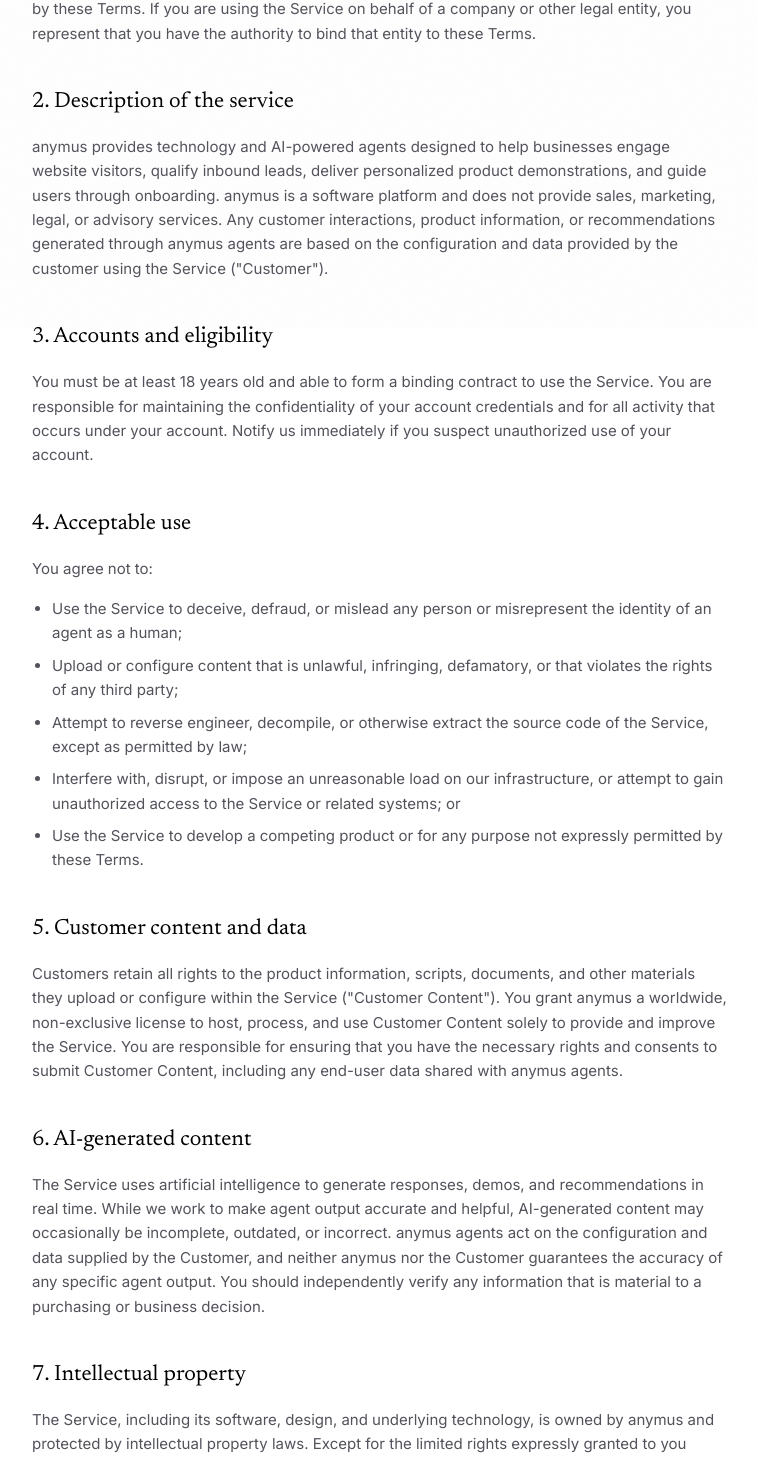
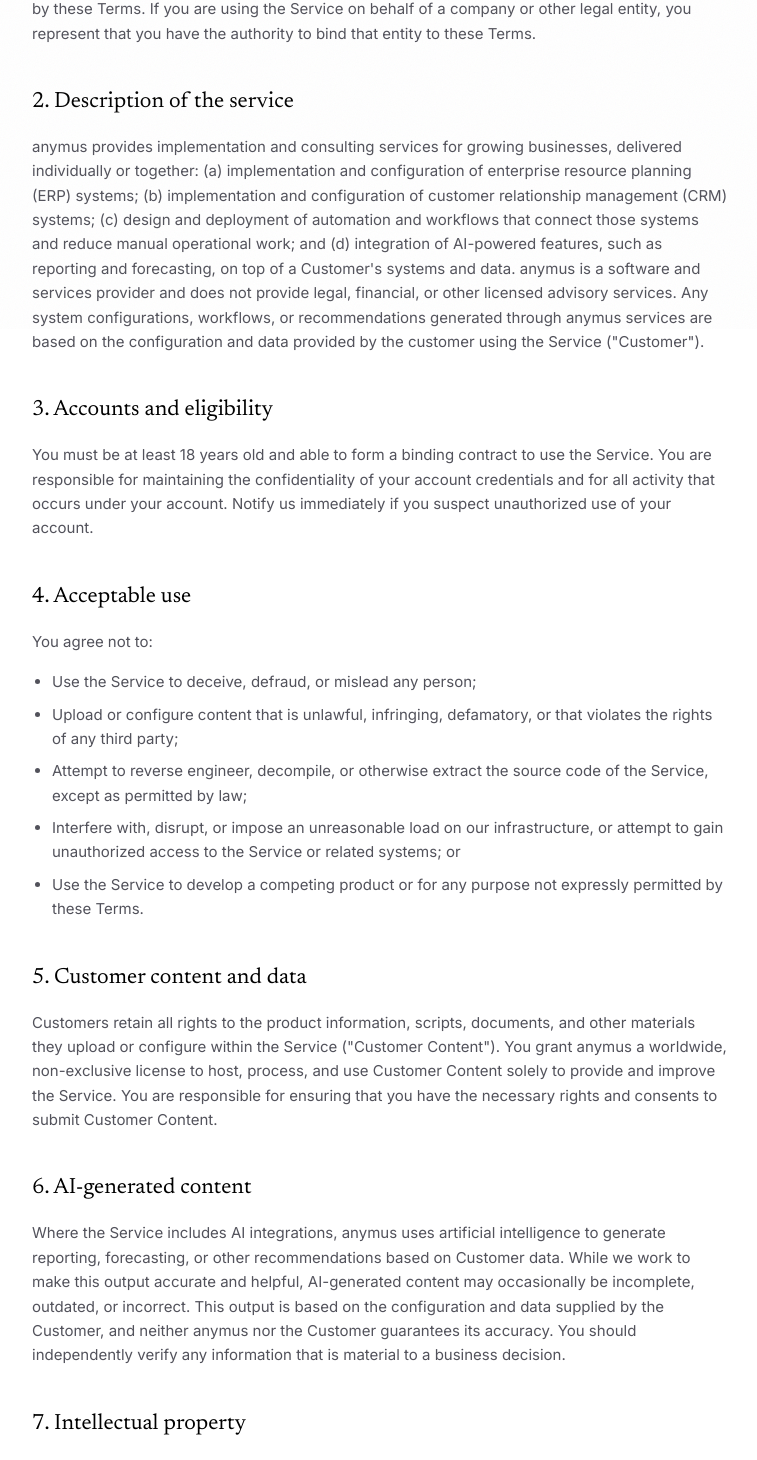
Before and after one commit to anymus-in/website, a Next.js app: page /terms in a window 1280 px wide. Shown: the part 471-1931 px from the top of the page, without its empty margins (260-1017 px from the left). Built offline with nearby package versions, Linux system fonts and the light colour scheme.

Commit message:
rebrand legal pages for ERP/CRM focus; update AnnouncementBar

```diff
--- a/src/app/cookies/page.tsx
+++ b/src/app/cookies/page.tsx
@@ -49,11 +49,6 @@
             pages are viewed and how visitors navigate the site, so we can
             improve it over time.
           </li>
-          <li>
-            <span className="text-[#18181B] font-medium">Chat and agent cookies</span>{" "}
-            — used by anymus agents embedded on our or a Customer&apos;s site
-            to maintain conversation context across a session.
-          </li>
         </ul>
       </LegalSection>
 
--- a/src/app/privacy/page.tsx
+++ b/src/app/privacy/page.tsx
@@ -15,9 +15,9 @@
           &quot;us,&quot; or &quot;our&quot;) collects, uses, discloses, and protects
           information when you visit our website or use our platform
           (collectively, the &quot;Service&quot;). It applies to visitors,
-          prospective customers, and Customers who use anymus to deploy AI
-          agents on their own sites (each, a &quot;Customer&quot;), as well as the
-          end users who interact with those agents.
+          prospective customers, and Customers who engage anymus to
+          implement ERP or CRM systems, automate workflows, or integrate
+          AI on top of their data (each, a &quot;Customer&quot;).
         </p>
       </LegalSection>
 
@@ -31,14 +31,9 @@
           </li>
           <li>
             <span className="text-[#18181B] font-medium">Customer Content</span>{" "}
-            — product information, documents, and configuration data
-            Customers upload to power their AI agents.
-          </li>
-          <li>
-            <span className="text-[#18181B] font-medium">Conversation data</span>{" "}
-            — messages exchanged between end users and anymus agents,
-            including questions asked and information shared during a demo
-            or onboarding session.
+            — business data, documents, and system configuration
+            information Customers provide to power their ERP, CRM, and
+            automation systems.
           </li>
           <li>
             <span className="text-[#18181B] font-medium">Usage and device data</span>{" "}
@@ -54,8 +49,8 @@
         <ul className="list-disc pl-5 space-y-2">
           <li>Provide, operate, and maintain the Service;</li>
           <li>
-            Power AI agents that engage visitors, qualify leads, and guide
-            onboarding on behalf of our Customers;
+            Power the systems, workflows, and AI integrations we implement
+            on behalf of our Customers;
           </li>
           <li>Respond to support requests and communicate with you;</li>
           <li>Monitor, analyze, and improve the performance and safety of the Service; and</li>
@@ -65,14 +60,14 @@
 
       <LegalSection heading="4. AI processing">
         <p>
-          anymus agents use artificial intelligence, including large language
-          models, to process conversation data and Customer Content in order
-          to generate responses in real time. This processing may involve
-          sending relevant data to third-party AI model providers under
-          contractual terms that restrict their use of the data to providing
-          the requested processing. anymus does not use Customer Content or
-          end-user conversation data to train models for the benefit of other
-          customers.
+          Where a Customer engages anymus for AI integrations, anymus may
+          use artificial intelligence to process Customer Content in order
+          to generate reporting, forecasting, or other insights. This
+          processing may involve sending relevant data to third-party AI
+          model providers under contractual terms that restrict their use
+          of the data to providing the requested processing. anymus does
+          not use Customer Content to train models for the benefit of
+          other customers.
         </p>
       </LegalSection>
 
@@ -96,9 +91,8 @@
           </li>
           <li>
             <span className="text-[#18181B] font-medium">The Customer</span>{" "}
-            — when you interact with an anymus agent embedded on a
-            Customer&apos;s site, your conversation data is shared with that
-            Customer;
+            — system configuration and business data you provide is used to
+            deliver the engagement you&apos;ve contracted us for;
           </li>
           <li>
             <span className="text-[#18181B] font-medium">Legal and safety</span>{" "}
@@ -120,8 +114,7 @@
           We retain information for as long as needed to provide the
           Service, comply with our legal obligations, resolve disputes, and
           enforce our agreements. Customers can request deletion of their
-          Customer Content and associated conversation data, subject to any
-          legal retention requirements.
+          Customer Content, subject to any legal retention requirements.
         </p>
       </LegalSection>
 
@@ -130,10 +123,7 @@
           Depending on your location, you may have the right to access,
           correct, export, or delete your personal information, or to object
           to or restrict certain processing. To exercise these rights,
-          contact us using the details below. If you are an end user who
-          interacted with an anymus agent on a Customer&apos;s website, you may
-          also need to contact that Customer directly, as they control the
-          underlying data.
+          contact us using the details below.
         </p>
       </LegalSection>
 
--- a/src/app/terms/page.tsx
+++ b/src/app/terms/page.tsx
@@ -24,14 +24,20 @@
 
       <LegalSection heading="2. Description of the service">
         <p>
-          anymus provides technology and AI-powered agents designed to help
-          businesses engage website visitors, qualify inbound leads, deliver
-          personalized product demonstrations, and guide users through
-          onboarding. anymus is a software platform and does not provide
-          sales, marketing, legal, or advisory services. Any customer
-          interactions, product information, or recommendations generated
-          through anymus agents are based on the configuration and data
-          provided by the customer using the Service (&quot;Customer&quot;).
+          anymus provides implementation and consulting services for
+          growing businesses, delivered individually or together: (a)
+          implementation and configuration of enterprise resource planning
+          (ERP) systems; (b) implementation and configuration of customer
+          relationship management (CRM) systems; (c) design and deployment
+          of automation and workflows that connect those systems and
+          reduce manual operational work; and (d) integration of
+          AI-powered features, such as reporting and forecasting, on top
+          of a Customer&apos;s systems and data. anymus is a software and
+          services provider and does not provide legal, financial, or
+          other licensed advisory services. Any system configurations,
+          workflows, or recommendations generated through anymus services
+          are based on the configuration and data provided by the customer
+          using the Service (&quot;Customer&quot;).
         </p>
       </LegalSection>
 
@@ -49,8 +55,7 @@
         <p>You agree not to:</p>
         <ul className="list-disc pl-5 space-y-2">
           <li>
-            Use the Service to deceive, defraud, or mislead any person or
-            misrepresent the identity of an agent as a human;
+            Use the Service to deceive, defraud, or mislead any person;
           </li>
           <li>
             Upload or configure content that is unlawful, infringing,
@@ -80,21 +85,21 @@
           non-exclusive license to host, process, and use Customer Content
           solely to provide and improve the Service. You are responsible for
           ensuring that you have the necessary rights and consents to submit
-          Customer Content, including any end-user data shared with anymus
-          agents.
+          Customer Content.
         </p>
       </LegalSection>
 
       <LegalSection heading="6. AI-generated content">
         <p>
-          The Service uses artificial intelligence to generate responses,
-          demos, and recommendations in real time. While we work to make
-          agent output accurate and helpful, AI-generated content may
-          occasionally be incomplete, outdated, or incorrect. anymus agents
-          act on the configuration and data supplied by the Customer, and
-          neither anymus nor the Customer guarantees the accuracy of any
-          specific agent output. You should independently verify any
-          information that is material to a purchasing or business decision.
+          Where the Service includes AI integrations, anymus uses
+          artificial intelligence to generate reporting, forecasting, or
+          other recommendations based on Customer data. While we work to
+          make this output accurate and helpful, AI-generated content may
+          occasionally be incomplete, outdated, or incorrect. This output
+          is based on the configuration and data supplied by the Customer,
+          and neither anymus nor the Customer guarantees its accuracy. You
+          should independently verify any information that is material to
+          a business decision.
         </p>
       </LegalSection>
 
--- a/src/components/layout/AnnouncementBar.tsx
+++ b/src/components/layout/AnnouncementBar.tsx
@@ -2,7 +2,11 @@
 
 export default function AnnouncementBar() {
   return (
-    <div className="w-full bg-[#18181B] py-2.5 sm:py-3 text-center text-xs sm:text-sm font-medium text-white/80 px-4 flex items-center justify-center gap-2">
+    <div
+      role="region"
+      aria-label="Announcement"
+      className="w-full bg-[#18181B] py-2.5 sm:py-3 text-center text-xs sm:text-sm font-medium text-white/80 px-4 flex items-center justify-center gap-2"
+    >
       <Sparkles className="w-3 h-3 text-[#F5C26B] shrink-0" />
       We raised €3M to grow your revenue on autopilot.{" "}
       <a
```
